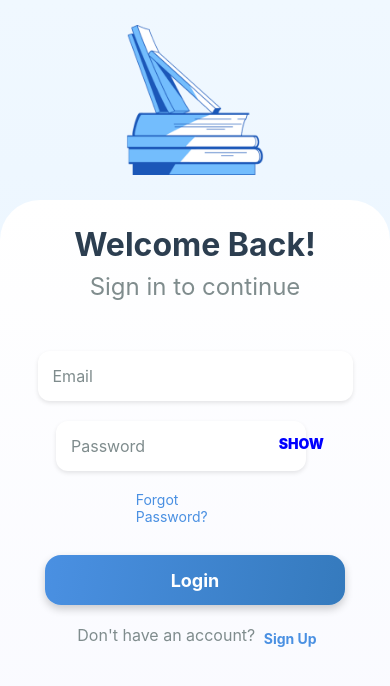
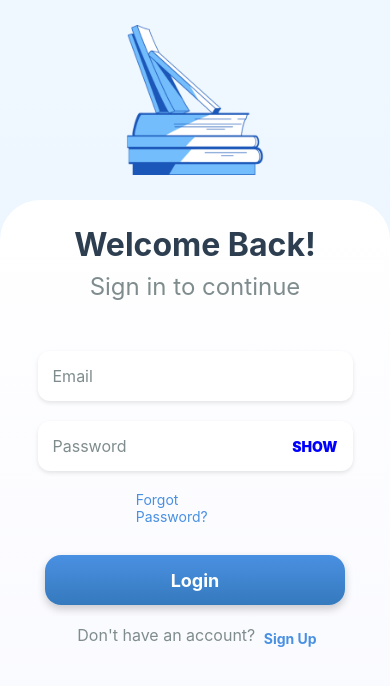
Before and after one commit to PulithR/sinhala-note-summarization-application, a React Native app in the folder kuppi-interface/: screen /Home in a window 390 px wide. Shown: the top 686 px of the page. Built offline with nearby package versions, Linux system fonts and the light colour scheme.

Commit message:
did some more style updates in login and signup screens

```diff
--- a/kuppi-interface/API/BaseApiUrl.js
+++ b/kuppi-interface/API/BaseApiUrl.js
@@ -1,3 +1,3 @@
-const BASE_API_URL = "http://192.168.43.131:5000"; // centralized API management for developing purposes; will do further improvements
+const BASE_API_URL = ""; // centralized API management for developing purposes; will do further improvements
 
 export default BASE_API_URL;
--- a/kuppi-interface/screens/LoginScreen.js
+++ b/kuppi-interface/screens/LoginScreen.js
@@ -61,9 +61,7 @@ const LoginScreen = ({ setShowSignUp }) => {
   };
 
   return (
-    <View
-      style={styles.container}
-    >
+    <View style={styles.container}>
       <ScrollView
         contentContainerStyle={{ flexGrow: 1 }}
         keyboardShouldPersistTaps="handled"
@@ -82,9 +80,7 @@ const LoginScreen = ({ setShowSignUp }) => {
           <Animated.View
             style={[
               styles.bottomHalf,
-              {
-                transform: [{ translateX: slideAnim }],
-              },
+              { transform: [{ translateX: slideAnim }] },
             ]}
           >
             <LinearGradient
@@ -106,9 +102,9 @@ const LoginScreen = ({ setShowSignUp }) => {
                 <Text style={styles.errorText}>{emailError}</Text>
               ) : null}
 
-              <View style={styles.passwordContainer}>
+              <View style={styles.inputContainer}>
                 <TextInput
-                  style={styles.input}
+                  style={styles.inputWithButton}
                   placeholder="Password"
                   secureTextEntry={!showPassword}
                   placeholderTextColor="#7f8c8d"
@@ -116,12 +112,11 @@ const LoginScreen = ({ setShowSignUp }) => {
                   onChangeText={setPassword}
                 />
                 <TouchableOpacity
-                  onPress={() => {
-                    setShowPassword(!showPassword);
-                  }}
+                  style={styles.visibilityButton}
+                  onPress={() => setShowPassword(!showPassword)}
                 >
-                  <Text style={styles.showPassword}>
-                    {showPassword ? "HIDE " : "SHOW"}
+                  <Text style={styles.visibilityButtonText}>
+                    {showPassword ? "HIDE" : "SHOW"}
                   </Text>
                 </TouchableOpacity>
               </View>
@@ -139,8 +134,6 @@ const LoginScreen = ({ setShowSignUp }) => {
                   <LinearGradient
                     colors={["#4a90e2", "#357abd"]}
                     style={styles.loginButton}
-                    start={{ x: 0, y: 0 }}
-                    end={{ x: 1, y: 1 }}
                   >
                     <Text style={styles.loginButtonText}>Login</Text>
                   </LinearGradient>
@@ -228,17 +221,37 @@ const styles = StyleSheet.create({
     marginLeft: "5%",
     fontSize: 14,
   },
-  passwordContainer: {
-    flexDirection: "row",
-    justifyContent: "space-between",
+  inputContainer: {
+    width: "90%",
+    position: "relative",
+    marginVertical: 10,
   },
-  showPassword: {
+  inputWithButton: {
+    width: "100%",
+    height: 50,
+    borderRadius: 12,
+    backgroundColor: "#ffffff",
+    padding: 15,
+    paddingRight: 70,
+    fontSize: 16,
+    color: "#2c3e50",
+    shadowColor: "#000",
+    shadowOffset: { width: 0, height: 2 },
+    shadowOpacity: 0.1,
+    shadowRadius: 4,
+    elevation: 3,
+  },
+  visibilityButton: {
+    position: "absolute",
+    right: 15,
+    top: 0,
+    bottom: 0,
+    justifyContent: "center",
+  },
+  visibilityButtonText: {
     fontSize: 14,
     fontWeight: "900",
     color: "blue",
-    position: "absolute",
-    right: 10,
-    top: 24,
   },
   forgotPassword: {
     alignSelf: "flex-end",
@@ -275,7 +288,7 @@ const styles = StyleSheet.create({
     color: "#4a90e2",
     fontWeight: "bold",
     top: 3,
-    left: 4
+    left: 4,
   },
 });
 
--- a/kuppi-interface/screens/SignUpScreen.js
+++ b/kuppi-interface/screens/SignUpScreen.js
@@ -83,27 +83,8 @@ const SignUpScreen = ({ setShowSignUp }) => {
     }
   };
 
-  // const validateForm = () => {
-  //   let isValid = true;
-  //   if (!email) {
-  //     setEmailError("Email is required");
-  //     isValid = false;
-  //   }
-  //   if (!password) {
-  //     setPasswordError("Password is required");
-  //     isValid = false;
-  //   }
-  //   if (password !== confirmPassword) {
-  //     setConfirmPasswordError("Passwords do not match");
-  //     isValid = false;
-  //   }
-  //   return isValid;
-  // };
-
   return (
-    <View
-      style={styles.container}
-    >
+    <View style={styles.container}>
       <ScrollView
         contentContainerStyle={{ flexGrow: 1 }}
         keyboardShouldPersistTaps="handled"
@@ -154,22 +135,21 @@ const SignUpScreen = ({ setShowSignUp }) => {
                 onChangeText={setName}
               />
 
-              <View style={styles.passwordContainer}>
+              <View style={styles.inputContainer}>
                 <TextInput
-                  style={styles.input}
+                  style={styles.inputWithButton}
                   placeholder="Password"
                   secureTextEntry={!showPassword}
                   placeholderTextColor="#7f8c8d"
                   value={password}
-                  onChangeText={setPassword}
+                  onChangeText={validatePassword}
                 />
                 <TouchableOpacity
-                  onPress={() => {
-                    setShowPassword(!showPassword);
-                  }}
+                  style={styles.visibilityButton}
+                  onPress={() => setShowPassword(!showPassword)}
                 >
-                  <Text style={styles.showPassword}>
-                    {showPassword ? "HIDE " : "SHOW"}
+                  <Text style={styles.visibilityButtonText}>
+                    {showPassword ? "HIDE" : "SHOW"}
                   </Text>
                 </TouchableOpacity>
               </View>
@@ -177,9 +157,9 @@ const SignUpScreen = ({ setShowSignUp }) => {
                 <Text style={styles.errorText}>{passwordError}</Text>
               ) : null}
 
-              <View style={styles.passwordContainer}>
+              <View style={styles.inputContainer}>
                 <TextInput
-                  style={styles.input}
+                  style={styles.inputWithButton}
                   placeholder="Confirm Password"
                   secureTextEntry={!showConfirmPassword}
                   placeholderTextColor="#7f8c8d"
@@ -187,12 +167,11 @@ const SignUpScreen = ({ setShowSignUp }) => {
                   onChangeText={validateConfirmPassword}
                 />
                 <TouchableOpacity
-                  onPress={() => {
-                    setShowConfirmPassword(!showConfirmPassword);
-                  }}
+                  style={styles.visibilityButton}
+                  onPress={() => setShowConfirmPassword(!showConfirmPassword)}
                 >
-                  <Text style={styles.showPassword}>
-                    {showConfirmPassword ? "HIDE " : "SHOW"}
+                  <Text style={styles.visibilityButtonText}>
+                    {showConfirmPassword ? "HIDE" : "SHOW"}
                   </Text>
                 </TouchableOpacity>
               </View>
@@ -295,20 +274,40 @@ const styles = StyleSheet.create({
   errorText: {
     color: "#e74c3c",
     alignSelf: "flex-start",
-    marginLeft: "5%",
+    marginLeft: "8%",
     fontSize: 14,
   },
-  passwordContainer: {
-    flexDirection: "row",
-    justifyContent: "space-between",
+  inputContainer: {
+    width: "90%",
+    position: "relative",
+    marginVertical: 10,
   },
-  showPassword: {
+  inputWithButton: {
+    width: "100%",
+    height: 50,
+    borderRadius: 12,
+    backgroundColor: "#ffffff",
+    padding: 15,
+    paddingRight: 70,
+    fontSize: 16,
+    color: "#2c3e50",
+    shadowColor: "#000",
+    shadowOffset: { width: 0, height: 2 },
+    shadowOpacity: 0.1,
+    shadowRadius: 4,
+    elevation: 3,
+  },
+  visibilityButton: {
+    position: "absolute",
+    right: 15,
+    top: 0,
+    bottom: 0,
+    justifyContent: "center",
+  },
+  visibilityButtonText: {
     fontSize: 14,
     fontWeight: "900",
     color: "blue",
-    position: "absolute",
-    right: 10,
-    top: 24,
   },
   loginButton: {
     width: 300,
```
